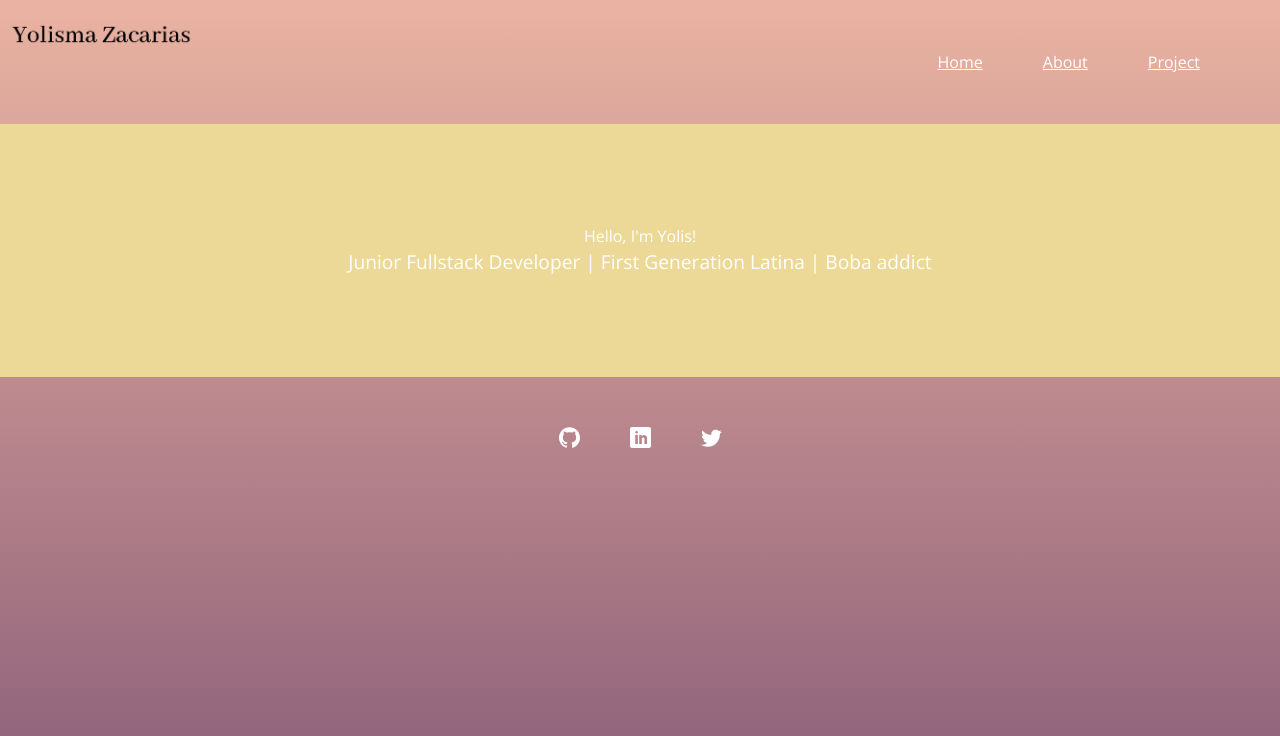
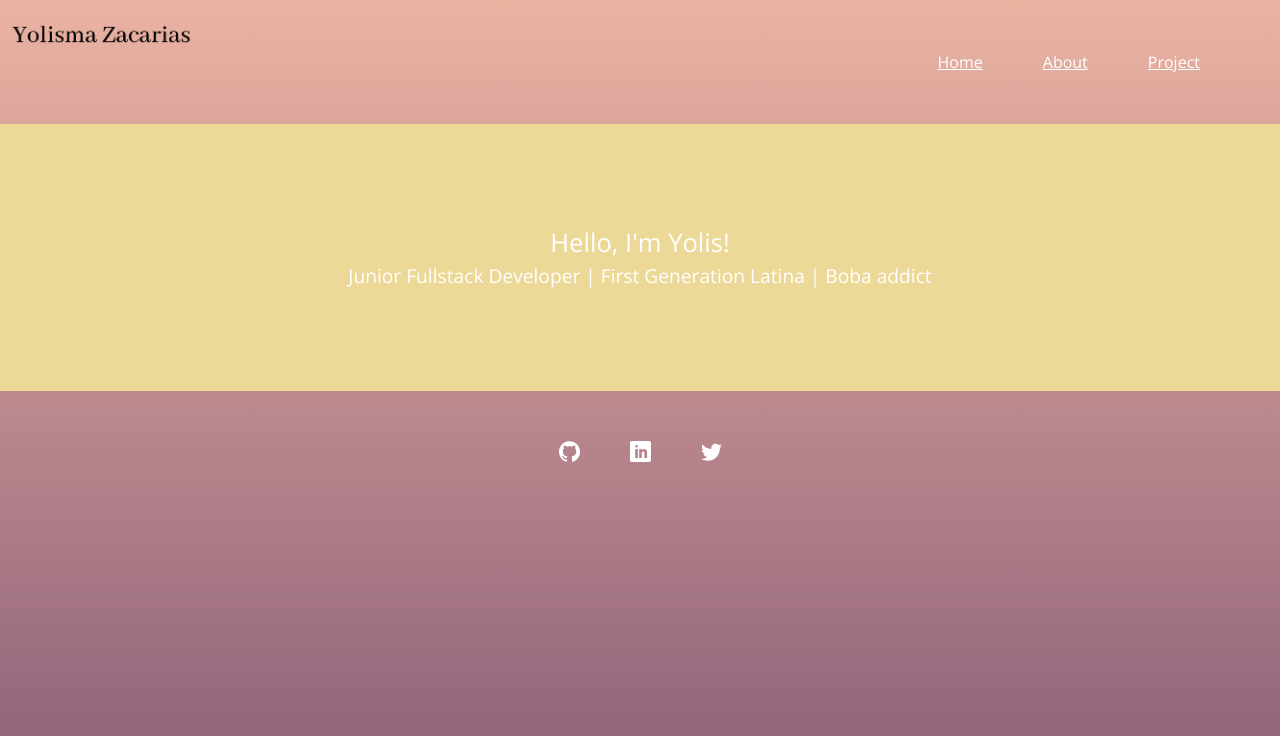
Before and after one commit to Yolisss/devPortfolio, a Next.js app: page / in a window 1280 px wide. Shown: the top 736 px of the page. Built offline with nearby package versions, Linux system fonts and the light colour scheme.

Commit message:
included h2 directions

```diff
--- a/styles/globals.css
+++ b/styles/globals.css
@@ -62,6 +62,10 @@ button:hover {
 }
 
 /* these are my override */
+h2 {
+  font-size: 1.6rem;
+}
+
 h3 {
   font-size: 1.4rem;
 }
```
